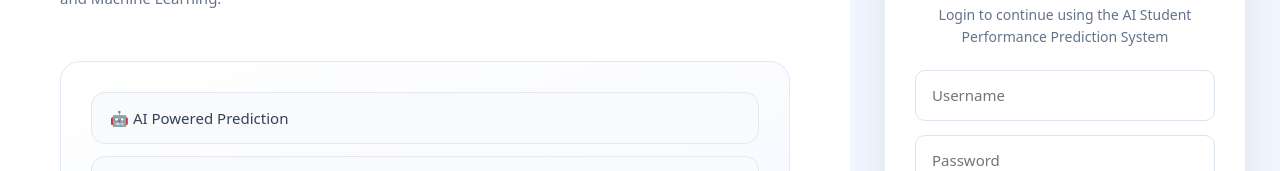
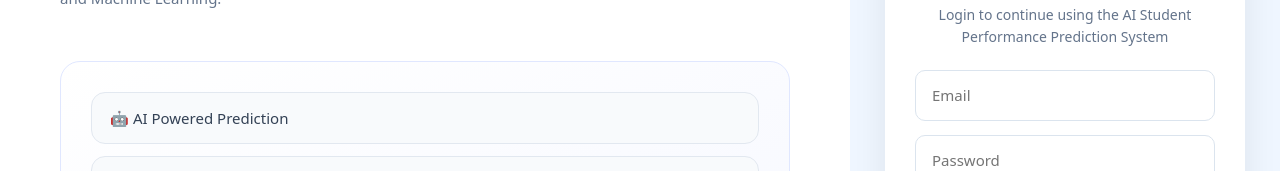
Before and after one commit to anixlevi/AI_Student_Performance_Prediction, a React (Vite) app in the folder Frontend/: page /auth/login in a window 1280 px wide. Shown: the part 255-426 px from the top of the page. Built offline with nearby package versions, Linux system fonts and the light colour scheme; no server answers.

Commit message:
Change login to use email instead of username

```diff
--- a/Frontend/src/pages/Login.jsx
+++ b/Frontend/src/pages/Login.jsx
@@ -7,7 +7,7 @@ function Login() {
 
     const navigate = useNavigate();
 
-    const [username, setUsername] = useState("");
+    const [email, setEmail] = useState("");
     const [password, setPassword] = useState("");
     const [isLoading, setIsLoading] = useState(false);
     const [errorMsg, setErrorMsg] = useState("");
@@ -22,7 +22,7 @@ function Login() {
         try {
 
             const response = await API.post("/login", {
-                username,
+                email,
                 password
             });
 
@@ -38,7 +38,7 @@ function Login() {
 
             console.log(error);
 
-            setErrorMsg("Invalid username or password. Please try again.");
+            setErrorMsg("Invalid email or password. Please try again.");
             setIsLoading(false);
 
         }
@@ -106,11 +106,11 @@ function Login() {
                     <form onSubmit={handleLogin}>
 
                         <input
-                            type="text"
-                            placeholder="Username"
+                            type="email"
+                            placeholder="Email"
                             className="login-input"
-                            value={username}
-                            onChange={(e) => setUsername(e.target.value)}
+                            value={email}
+                            onChange={(e) => setEmail(e.target.value)}
                             disabled={isLoading}
                         />
 
```
Also changed, not shown: 2 other files (tests, documents, lock files or other folders).
